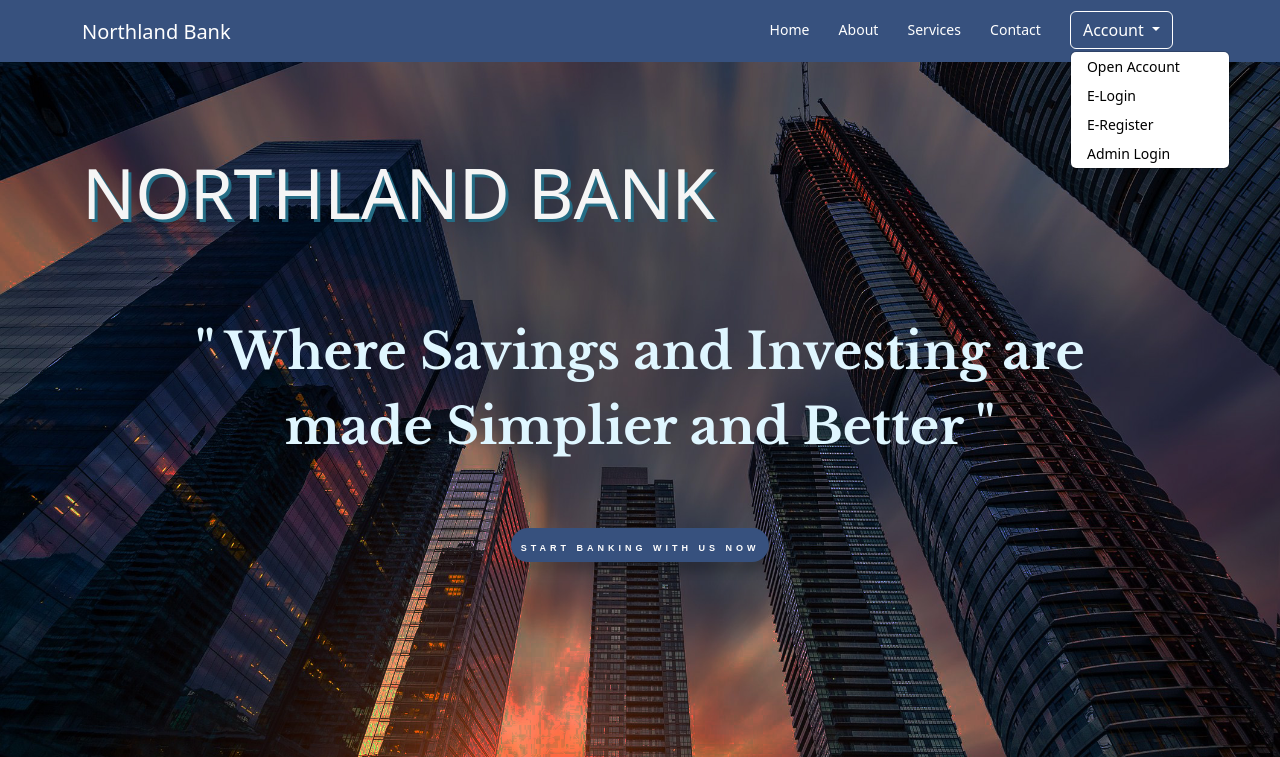
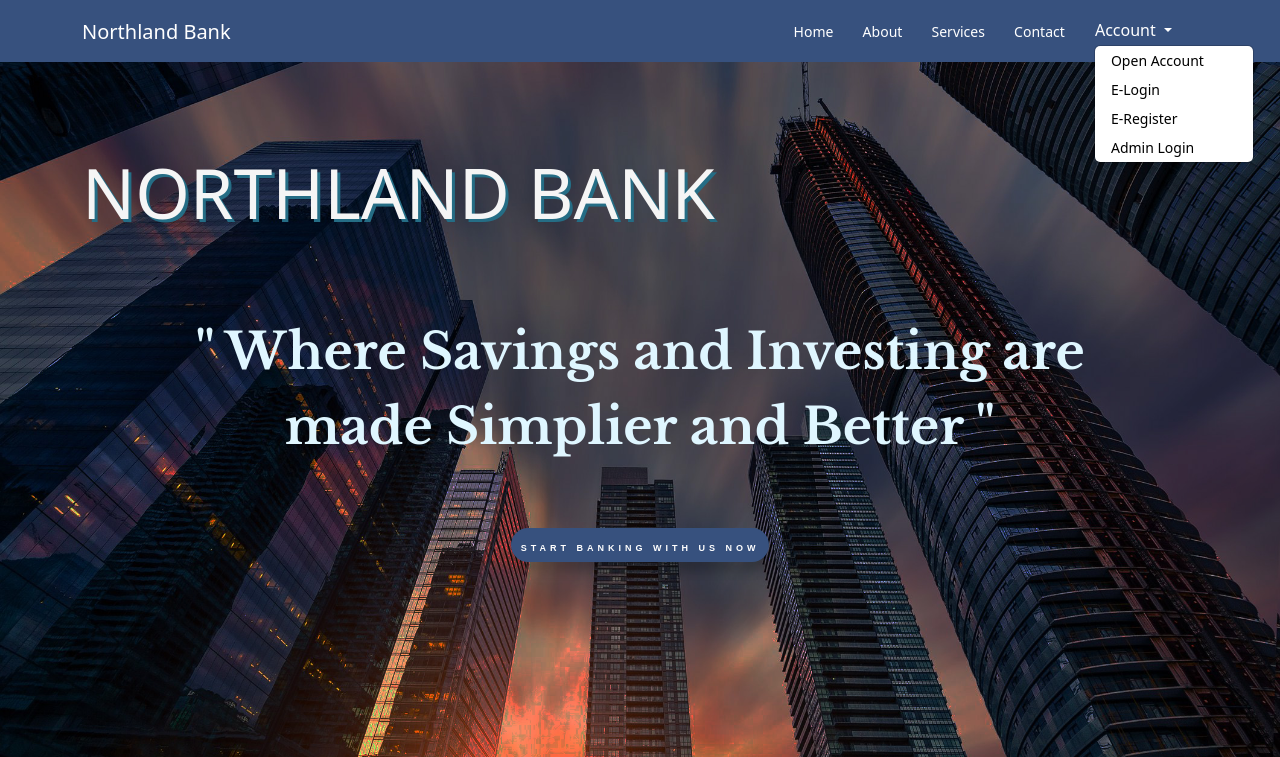
Before and after one commit to Crunchies3/CST4-website, a PHP site: page / in a window 1280 px wide, after a click on "Account". Shown: the top 757 px of the page. Run offline with PHP 8.4, Linux system fonts and the light colour scheme.

Commit message:
Fixed bugs

```diff
--- a/applicationPage.php
+++ b/applicationPage.php
@@ -20,8 +20,8 @@
     <!-- ========== End Section ========== -->
 
     <!-- ========== Dashboard area ========== -->
-    <section>
-        <div class="pt-150 pb-100 dashboardArea" style="padding-bottom: 160px; padding-top: 163px;">
+    <section class="dashboardArea">
+        <div class="pt-150 pb-100">
             <div class="container">
                 <div class="col-lg-6 offset-lg-3">
                     <div class="col-lg-12 text-center" style="color: #37517eeb;">
@@ -40,7 +40,7 @@
                                         <div style="text-align:center;">
                                             <div class="form-group" >
                                                 <select name="sex" id="sex" class="dropbtn form-control">
-                                                    <option value="" style="color: red;">Sex</option>
+                                                    <option value="">Sex</option>
                                                     <option value="Male">Male</option>
                                                     <option value="Female">Female</option>
                                                 </select>
--- a/header.php
+++ b/header.php
@@ -19,14 +19,14 @@
                                     <li><a href="index.php#Contact">Contact</a></li>
                                     <li>
                                         <div class="dropdown">
-                                            <button type="button" style="color: white; margin-top: -3px;" class="btn dropdown-toggle" data-bs-toggle="dropdown">
+                                            <button type="button" style="color: white; margin-top: -5px; padding: 1px; border: none;" class="btn dropdown-toggle" data-bs-toggle="dropdown">
                                                 Account
                                             </button>
                                             <ul class="dropdown-menu">
-                                                <li><a class="dropdown-item" href="applicationPage.php">Open Account</a></li>
-                                                <li><a class="dropdown-item" href="loginPage.php">E-Login</a></li>
-                                                <li><a class="dropdown-item" href="registerPage.php">E-Register</a></li>
-                                                <li><a class="dropdown-item" href="admin_login.php">Admin Login</a></li>
+                                                <li><a class="dropdown-item1" href="applicationPage.php">Open Account</a></li>
+                                                <li><a class="dropdown-item1" href="loginPage.php">E-Login</a></li>
+                                                <li><a class="dropdown-item1" href="registerPage.php">E-Register</a></li>
+                                                <li><a class="dropdown-item1" href="admin_login.php">Admin Login</a></li>
                                             </ul>
                                         </div>
                                     </li>
--- a/loginPage.php
+++ b/loginPage.php
@@ -70,8 +70,8 @@ if (isset($_POST['submit'])) {
 
     <!-- ========== Dashboard area ========== -->
 
-    <section>
-        <div class="pt-150 pb-100 dashboardArea" style="padding-bottom: 226px; padding-top: 225px;">
+    <section class="dashboardArea">
+        <div class="pt-150 pb-100">
             <div class="container">
                 <div class="col-lg-6 offset-lg-3">
                     <div class="col-lg-12 text-center" style="color: #37517eeb;">
--- a/registerPage.php
+++ b/registerPage.php
@@ -54,8 +54,8 @@ if (isset($_POST['submit'])) {
 
     <!-- ========== Dashboard area ========== -->
 
-    <section>
-        <div class="pt-150 pb-100 dashboardArea" style="padding-bottom: 196px; padding-top: 195px;">
+    <section class="dashboardArea">
+        <div class="pt-150 pb-100" >
             <div class="container">
                 <div class="col-lg-6 offset-lg-3">
                     <div class="col-lg-12 text-center" style="color: #37517eeb;">
--- a/style.css
+++ b/style.css
@@ -225,7 +225,7 @@ ul.submenu li a {
     border: none;
     overflow: hidden;
     background: #37517e;
-    box-shadow: 0 10px 10px rgba(0, 0, 0, .2);
+    box-shadow: 0 10px 10px rgba(0, 0, 0, 0.2);
     transition: 0.5s;
     border-radius: 25px;
 }
@@ -240,7 +240,7 @@ ul.submenu li a {
     letter-spacing: 4px;
     transition: 0.5s;
 }
-.loginbutton:hover{
+.loginbutton:hover {
     background-color: white;
     cursor: pointer;
     transform: scale(1.20);
@@ -299,6 +299,7 @@ ul.submenu li a {
 /***** footer Area *****/
 footer {
     background: #37517eeb;
+    min-height: 50px;
 }
 
 footer p {
@@ -329,3 +330,28 @@ footer p {
     color: #37517eeb;
     font-weight: bold;
 }
+
+.dropdown-item1 {
+    display: block;
+    width: 100%;
+    padding: var(--bs-dropdown-item-padding-y) var(--bs-dropdown-item-padding-x);
+    clear: both;
+    font-weight: 400;
+    color: var(--bs-dropdown-link-color);
+    text-align: inherit;
+    text-decoration: none;
+    white-space: nowrap;
+    background-color: transparent;
+    border: 0;
+}
+body {
+    min-height: 100vh;
+    margin: 0;
+    display: grid;
+    grid-template-rows: auto 1fr auto;
+}
+
+
+footer {
+    min-height: 50px;
+}
--- a/updated backend/admin_logout.php
+++ b/updated backend/admin_logout.php
@@ -7,6 +7,9 @@
 unset($_SESSION['admin_name']);
 unset($_SESSION['admin_username']);
 unset($_SESSION['application_num']);
+unset($_SESSION['pend_count']);
+unset($_SESSION['user_count']);
+
 // Redirect to login page
 header("Location: admin_login.php");
 exit;
--- a/updated backend/admin_pending_customers.php
+++ b/updated backend/admin_pending_customers.php
@@ -35,7 +35,7 @@
                                         <li class="navItem"><a href="admin_view_customer.php">View User</a></li>
                                         <li class="navItem active"><a href="admin_pending_customers.php">View Pending Customer</a></li>
                                         <li class="navItem"><a href="">Settings</a></li>
-                                        <li class="navItem"><a href="client_logout.php">Logout</a></li>
+                                        <li class="navItem"><a href="admin_logout.php">Logout</a></li>
                                     </ul>
                                 </nav>
                             </div>
@@ -70,9 +70,6 @@
                                                     <th>Branch</th>
                                                     <th>Date Created</th>
                                                     <th>Actions</th>
-
-
-
                                                 </tr>
                                             </thead>
                                             <tbody class="transactions">
@@ -153,6 +150,7 @@
             </div>
         </div>
     </section>
+    <?php include_once'admin_footer.php';?>
 
 </body>
 
--- a/updated backend/admin_view_customer.php
+++ b/updated backend/admin_view_customer.php
@@ -42,7 +42,7 @@ if (isset($_SESSION['admin_login'])) {
                                         <li class="navItem active"><a href="admin_view_customer.php">View User</a></li>
                                         <li class="navItem"><a href="admin_pending_customers.php">View Pending Customer</a></li>
                                         <li class="navItem"><a href="">Settings</a></li>
-                                        <li class="navItem"><a href="client_logout.php">Logout</a></li>
+                                        <li class="navItem"><a href="admin_logout.php">Logout</a></li>
                                     </ul>
                                 </nav>
                             </div>
@@ -116,6 +116,8 @@ if (isset($_SESSION['admin_login'])) {
         </div>
     </section>
 
+    <?php include_once'admin_footer.php';?>
+
 </body>
 
 </html>
```
Also changed, not shown: updated backend/admin_dashboard.php (+35 -3 lines), updated backend/admin_login.php (+63 -33 lines).
